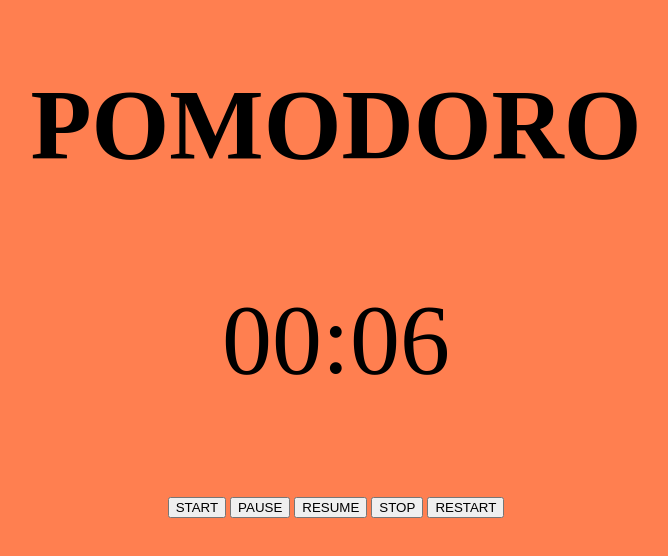
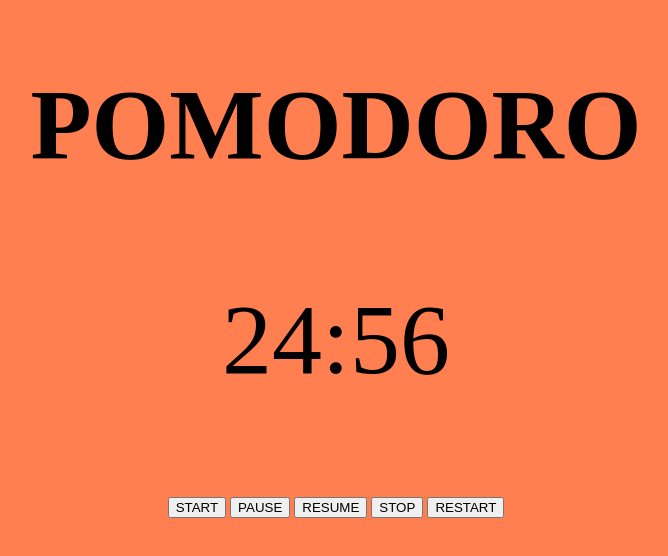
Before and after one commit to williamyoum/Pomodoro-Timer, a plain HTML site: page index.html in a window 1280 px wide. Shown: the whole page, without its empty margins (304-972 px from the left). Drawn offline with Linux system fonts and the light colour scheme.

Commit message:
adjust start time

```diff
--- a/index.html
+++ b/index.html
@@ -10,7 +10,7 @@
 <h1> POMODORO </h1>
 <body>
 <script src="play.js"></script>
-    <div><p id="time">25:00</p></div>
+    <div><p id="time">LET'S GO</p></div>
 </body>
 <p></p>
 <!--- make these below, buttons-->
--- a/play.js
+++ b/play.js
@@ -18,7 +18,7 @@
     }
 
     window.onload = function () {
-        var twofiveMinutes = 10,
+        var twofiveMinutes = 60*5*5,
             display = document.querySelector('#time');
         startTimer(twofiveMinutes, display);
     }
```
